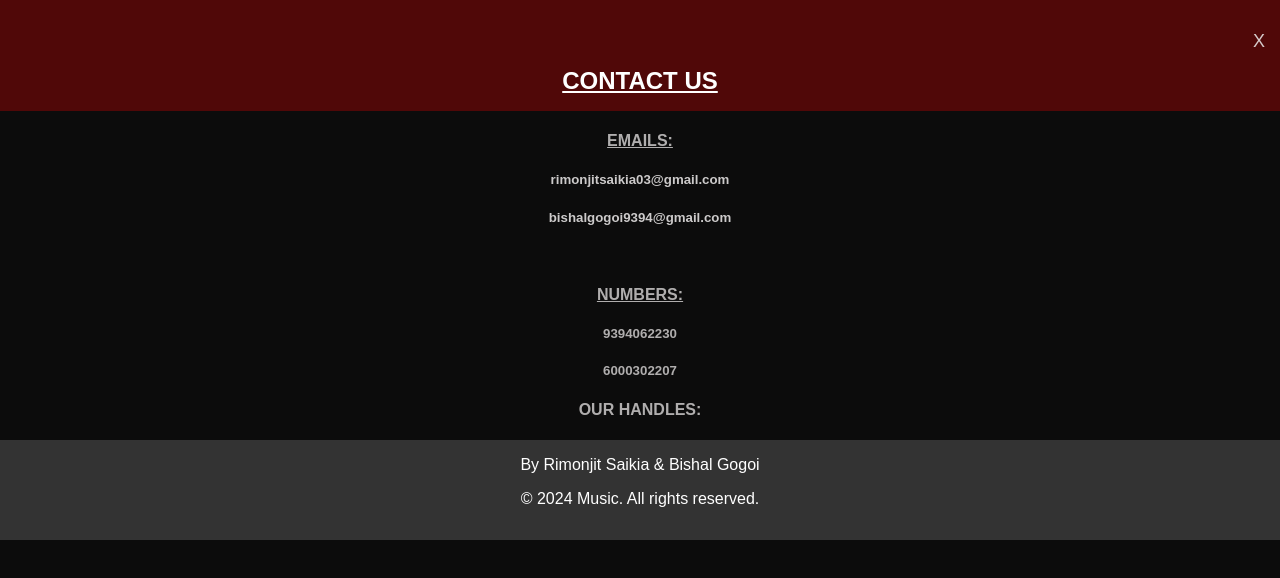
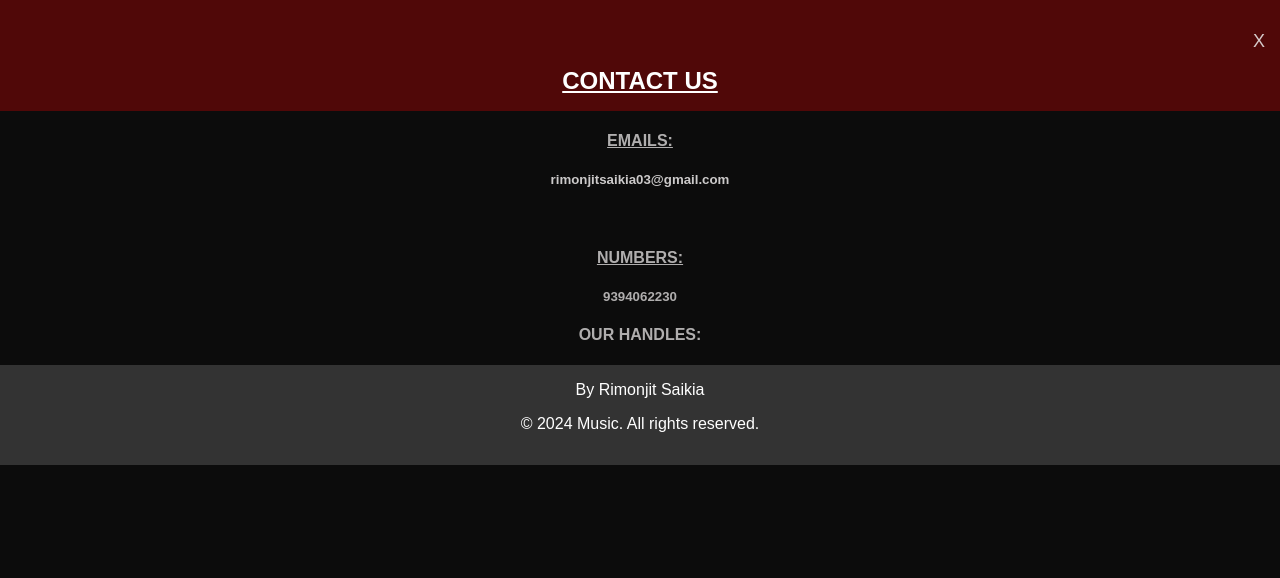
Before and after one commit to RIMONJIT-SAIKIA/Rimon-jit, a plain HTML site: page demo/contact.html in a window 1280 px wide. Drawn offline with Linux system fonts and the light colour scheme.

Commit message:
Update contact.html
changed some minor details

```diff
--- a/demo/contact.html
+++ b/demo/contact.html
@@ -21,16 +21,16 @@
     <div id="pp">
         <h4><u>EMAILS:</u></h4>
         <h5><a href="rimonjitsaikia03@gmail.com">rimonjitsaikia03@gmail.com</a></h5>
-        <h5><A href="bishalgogoi9394@gmail.com">bishalgogoi9394@gmail.com</A></h5>
+
         <br>
         <h4><u>NUMBERS:</u></h4>
         <h5>9394062230</h5>
-        <h5>6000302207</h5>
+
         <h4>OUR HANDLES:</h4>
         <a href=""
     </div>
 
-    <footer> By Rimonjit Saikia & Bishal Gogoi
+    <footer> By Rimonjit Saikia
         <p>&copy; 2024 Music. All rights reserved.</p>
     </footer>
 </body>
```
